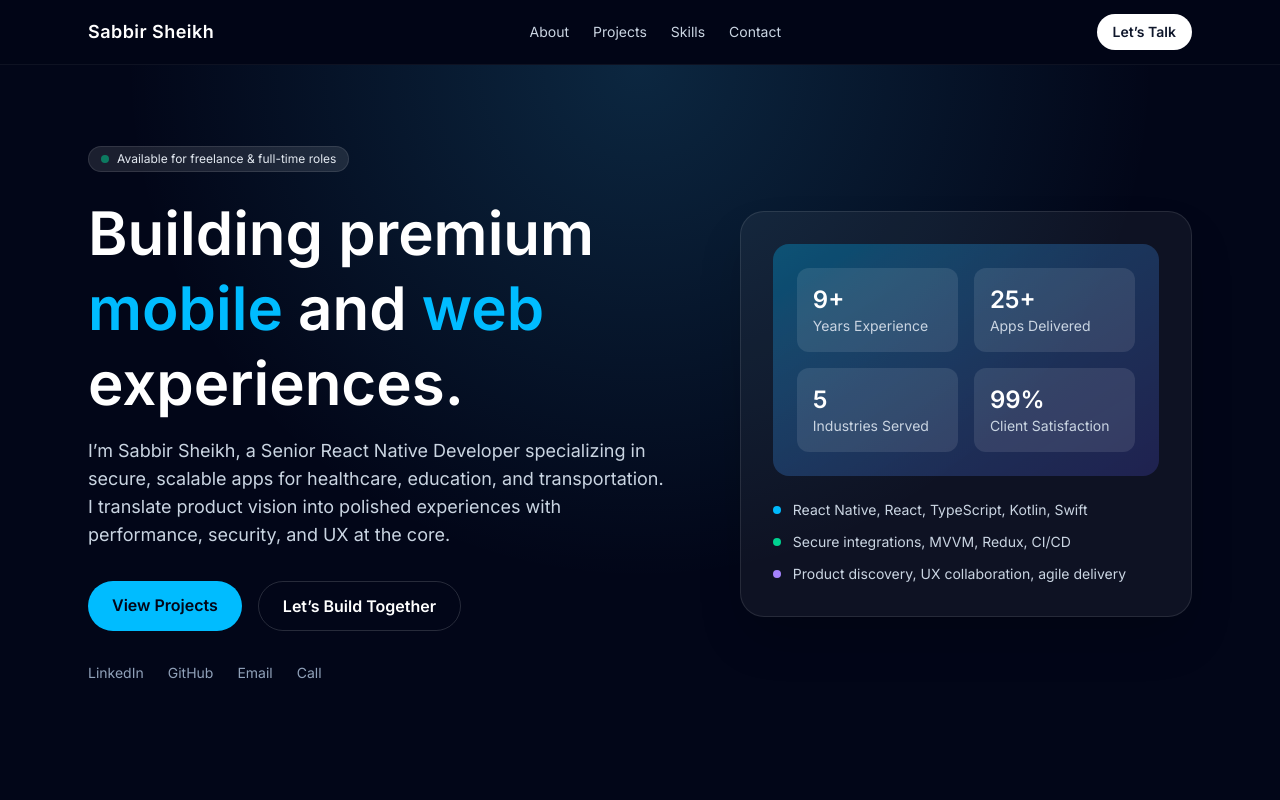
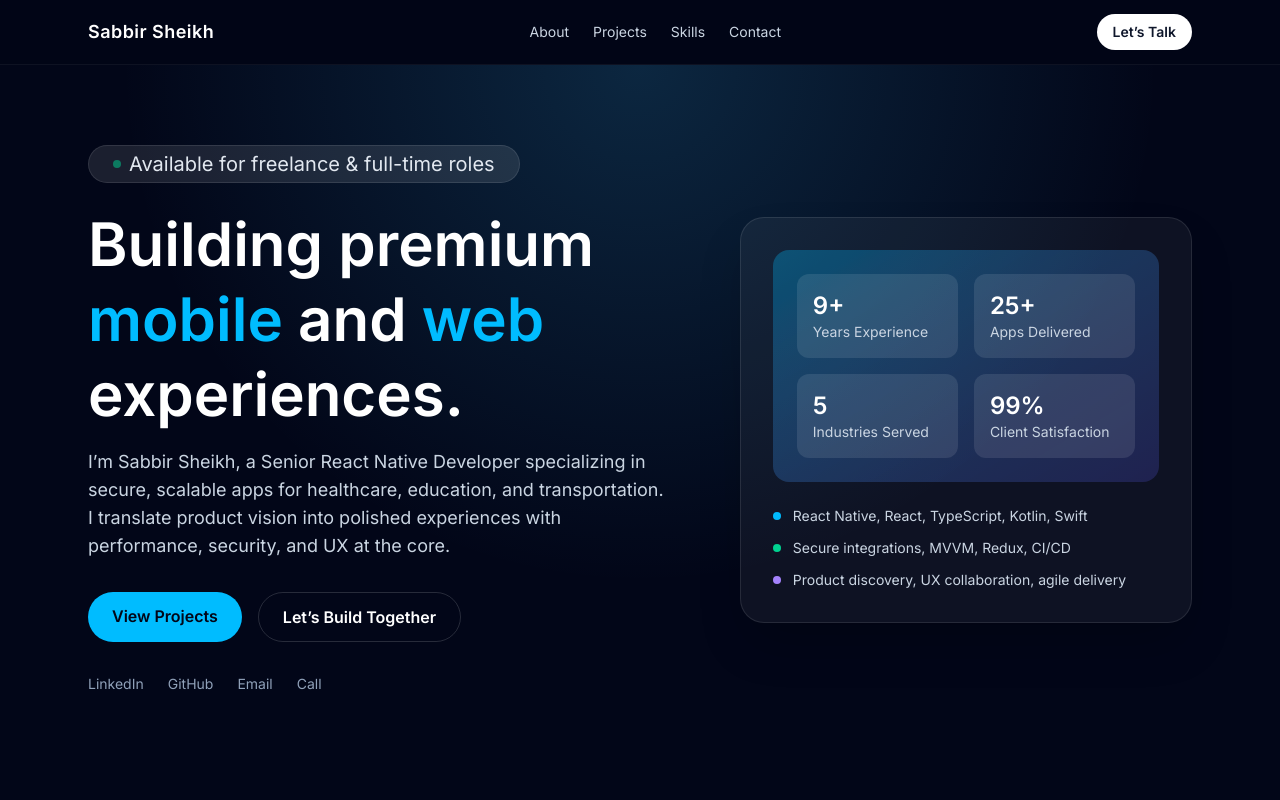
Before and after one commit to SABBIR199398/portfolio, a React (Vite) app: page / in a window 1280 px wide. Shown: the top 800 px of the page. Built offline with nearby package versions, Linux system fonts and the light colour scheme.

Commit message:
Update Home: adjust button styling and update social links

```diff
--- a/src/pages/Home.tsx
+++ b/src/pages/Home.tsx
@@ -6,7 +6,7 @@ const Home: React.FC = () => (
       <div className="absolute inset-0 bg-[radial-gradient(circle_at_top,_rgba(56,189,248,0.18),_transparent_55%)]" />
       <div className="relative max-w-6xl mx-auto px-6 pt-20 pb-16 grid md:grid-cols-[1.15fr_0.85fr] gap-10 items-center">
         <div>
-          <div className="inline-flex items-center gap-2 px-3 py-1 rounded-full bg-white/10 text-xs text-slate-200 border border-white/10 animate-fade-in-down" style={{animationDelay: '0.1s'}}>
+          <div className="inline-flex items-center gap-2 px-6 py-1 rounded-full bg-white/10 text-xl text-slate-200 border border-white/10 animate-fade-in-down" style={{animationDelay: '0.1s'}}>
             <span className="w-2 h-2 rounded-full bg-emerald-400 animate-glow"></span>
             Available for freelance & full-time roles
           </div>
@@ -254,9 +254,9 @@ const Home: React.FC = () => (
             <div className="bg-white/10 rounded-2xl p-4">
               <p className="text-white font-semibold">Social</p>
               <div className="mt-2 flex gap-3">
-                <a href="https://www.linkedin.com" target="_blank" rel="noreferrer" className="hover:text-white">LinkedIn</a>
-                <a href="https://github.com" target="_blank" rel="noreferrer" className="hover:text-white">GitHub</a>
-                <a href="https://dribbble.com" target="_blank" rel="noreferrer" className="hover:text-white">Dribbble</a>
+                <a href="https://www.linkedin.com/in/sabbir-sheikh-17079ba7/" target="_blank" rel="noreferrer" className="hover:text-white">LinkedIn</a>
+                <a href="https://github.com/SABBIR199398" target="_blank" rel="noreferrer" className="hover:text-white">GitHub</a>
+                {/* <a href="https://dribbble.com" target="_blank" rel="noreferrer" className="hover:text-white">Dribbble</a> */}
               </div>
             </div>
           </div>
```
